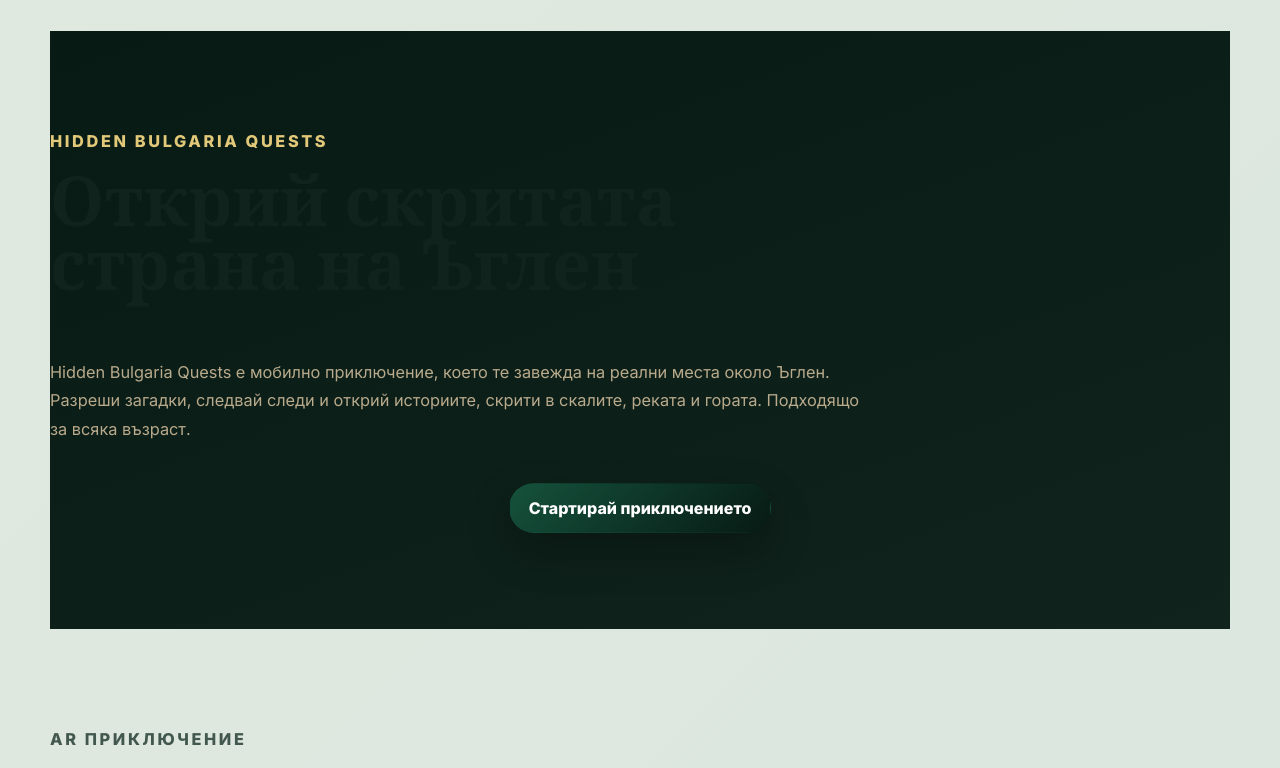
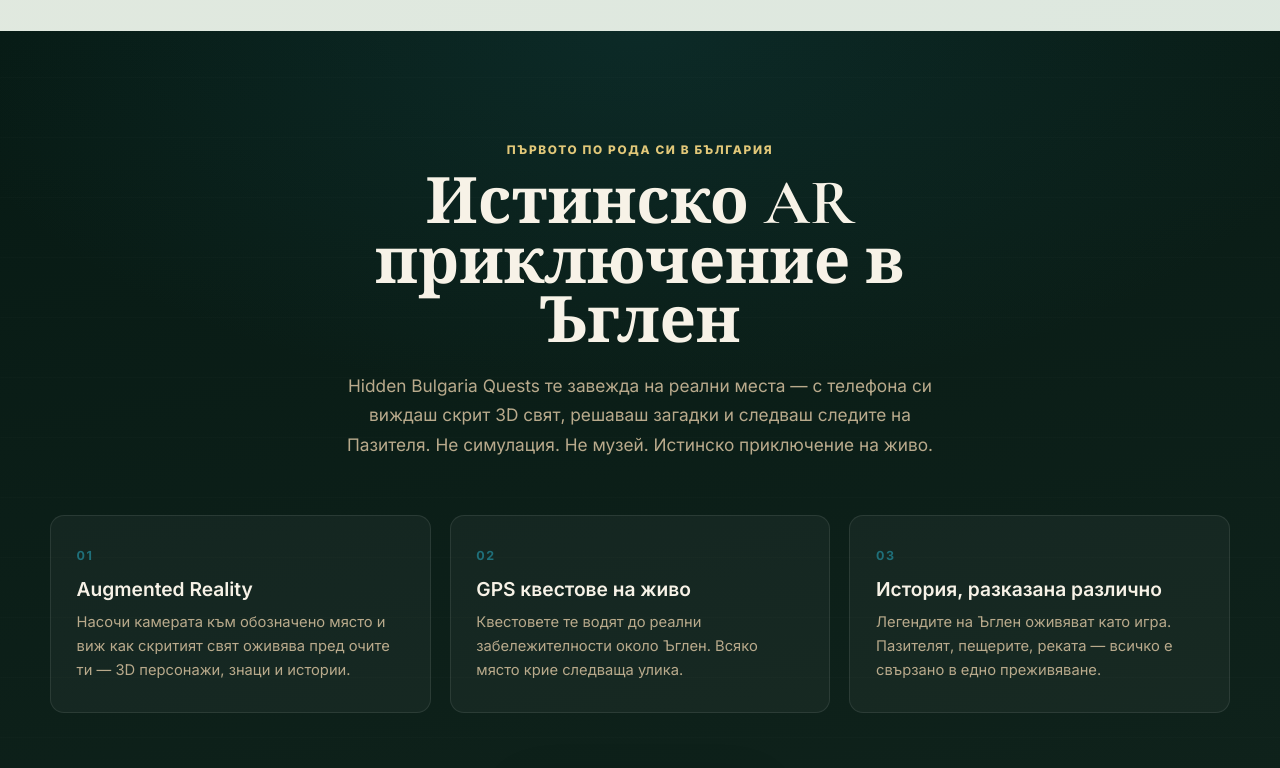
Before and after one commit to DevOpsio-sv/aglen, a React (Vite) app: page / in a window 1280 px wide. Shown: the part 8360-9128 px from the top of the page. Built offline with nearby package versions, Linux system fonts and the light colour scheme.

Commit message:
feat: update layout

```diff
--- a/src/App.tsx
+++ b/src/App.tsx
@@ -254,16 +254,27 @@
         </div>
       </section>
 
-      <section id="quests" className="quests section-shell">
-        <div className="section-heading reveal">
+      <section id="quests" className="quests">
+        <div className="section-shell">
+          <div className="quests-header reveal">
             <p className="eyebrow">{copy.quests.eyebrow}</p>
             <h2>{copy.quests.title}</h2>
-          <p>{copy.quests.text}</p>
+            <p className="quests-lede">{copy.quests.text}</p>
+          </div>
+          <div className="quests-features">
+            {copy.quests.features.map((f, i) => (
+              <article className="quest-feature reveal" key={i}>
+                <span className="quest-feature-num" aria-hidden="true">{String(i + 1).padStart(2, "0")}</span>
+                <h3>{f.title}</h3>
+                <p>{f.text}</p>
+              </article>
+            ))}
           </div>
           <div className="quests-cta reveal">
-          <a className="button primary" href="#app">
+            <a className="button primary quests-btn" href="#app">
               {copy.quests.cta}
             </a>
+          </div>
         </div>
       </section>
 
--- a/src/locales/bg.ts
+++ b/src/locales/bg.ts
@@ -45,10 +45,15 @@
     text: "Ъглен предлага тихи варианти за нощувка сред природата. За конкретна наличност и резервации — свържи се с нас.",
   },
   quests: {
-    eyebrow: "Hidden Bulgaria Quests",
-    title: "Открий скритата страна на Ъглен",
-    text: "Hidden Bulgaria Quests е мобилно приключение, което те завежда на реални места около Ъглен. Разреши загадки, следвай следи и открий историите, скрити в скалите, реката и гората. Подходящо за всяка възраст.",
-    cta: "Стартирай приключението",
+    eyebrow: "Първото по рода си в България",
+    title: "Истинско AR приключение в Ъглен",
+    text: "Hidden Bulgaria Quests те завежда на реални места — с телефона си виждаш скрит 3D свят, решаваш загадки и следваш следите на Пазителя. Не симулация. Не музей. Истинско приключение на живо.",
+    cta: "Изтегли и започни",
+    features: [
+      { title: "Augmented Reality", text: "Насочи камерата към обозначено място и виж как скритият свят оживява пред очите ти — 3D персонажи, знаци и истории." },
+      { title: "GPS квестове на живо", text: "Квестовете те водят до реални забележителности около Ъглен. Всяко място крие следваща улика." },
+      { title: "История, разказана различно", text: "Легендите на Ъглен оживяват като игра. Пазителят, пещерите, реката — всичко е свързано в едно преживяване." },
+    ],
   },
   ar: {
     eyebrow: "AR приключение",
--- a/src/locales/de.ts
+++ b/src/locales/de.ts
@@ -13,7 +13,7 @@
   experiences: { eyebrow: "Wähle dein Aglen-Wochenende", title: "Geführte Momente statt Checkliste", text: "Die Ausflüge sind klare Erlebnisse: kurz genug für ein Wochenende, persönlich genug, um lokal zu wirken.", cta: "Route anfragen" },
   gallery: { eyebrow: "Immersive Galerie", title: "Ein Ort aus Flusslicht und Stein", aria: "Aglen-Galerie" },
   stay: { eyebrow: "Übernachten in Aglen", title: "Nahe am Fluss ruhen", text: "Aglen bietet ruhige Unterkunftsmöglichkeiten inmitten der Natur. Für Verfügbarkeit und Buchungen kontaktiere uns." },
-  quests: { eyebrow: "Hidden Bulgaria Quests", title: "Entdecke die verborgene Seite von Aglen", text: "Hidden Bulgaria Quests ist ein mobiles Abenteuer, das dich zu echten Orten rund um Aglen führt. Löse Rätsel, folge Hinweisen und enthülle Geschichten in den Felsen, am Fluss und im Wald. Für alle Altersgruppen geeignet.", cta: "Abenteuer starten" },
+  quests: { eyebrow: "Einzigartig in Bulgarien", title: "Ein echtes AR-Abenteuer in Aglen", text: "Hidden Bulgaria Quests führt dich zu echten Orten — durch deine Kamera siehst du eine verborgene 3D-Welt, löst Rätsel und folgst den Spuren des Wächters. Kein Museum. Ein echtes Erlebnis.", cta: "Herunterladen und starten", features: [] },
   ar: { eyebrow: "AR-Abenteuer", title: "Sieh die Welt des Wächters", text: "Mit der Kamera deines Handys bringst du die verborgene Welt von Aglen zum Leben. Die AR-Ebene enthüllt Geschichten und Figuren direkt an den Orten, wo sie geschehen sind.", steps: ["Lade Hidden Bulgaria Quests aus Google Play herunter", "Gehe zu einem markierten AR-Ort in Aglen", "Richte die Kamera und sieh die verborgene Welt"], cta: "Herunterladen und starten" },
   app: { eyebrow: "App herunterladen", title: "Hidden Bulgaria Quests", text: "Eine kostenlose mobile App für Android. Finde die Quests rund um Aglen und brich zu einem echten Abenteuer auf.", badge: "Bei Google Play herunterladen", note: "Verfügbar für Android. iOS-Version demnächst." },
   contact: { eyebrow: "Besuch planen", title: "Verbringe ein Wochenende dort, wo der Vit seine Geheimnisse bewahrt.", text: "Frage nach Routen, geführten Spaziergängen, Fotopunkten, lokalen Geschichten und praktischen Besucherinfos.", notesTitle: "Hinweise für Besucher", noteOne: "Ideal für Naturspaziergänge, Fotografie, Flussblicke, Höhlen und lokale Erinnerung.", noteTwo: "Bring bequeme Schuhe, Wasser, Sonnenschutz und Respekt für lokale Orte mit.", cta: "Anfrage senden" },
--- a/src/locales/en.ts
+++ b/src/locales/en.ts
@@ -18,10 +18,15 @@
     text: "Aglen offers quiet accommodation options surrounded by nature. For availability and bookings, get in touch.",
   },
   quests: {
-    eyebrow: "Hidden Bulgaria Quests",
-    title: "Discover the hidden side of Aglen",
-    text: "Hidden Bulgaria Quests is a mobile adventure that takes you to real places around Aglen. Solve puzzles, follow clues, and uncover the stories hidden in the cliffs, the river, and the forest. Suitable for all ages.",
-    cta: "Start the adventure",
+    eyebrow: "First of its kind in Bulgaria",
+    title: "A real AR adventure in Aglen",
+    text: "Hidden Bulgaria Quests takes you to real locations — through your phone's camera you see a hidden 3D world, solve puzzles, and follow the Guardian's trail. Not a simulation. Not a museum. A live adventure.",
+    cta: "Download and start",
+    features: [
+      { title: "Augmented Reality", text: "Point your camera at a marked location and watch the hidden world come alive — 3D characters, signs, and stories layered over reality." },
+      { title: "Live GPS Quests", text: "Each quest guides you to real landmarks around Aglen. Every location holds the next clue." },
+      { title: "History, told differently", text: "Aglen's legends become a game. The Guardian, the caves, the river — all connected in one living experience." },
+    ],
   },
   ar: {
     eyebrow: "AR Adventure",
--- a/src/locales/es.ts
+++ b/src/locales/es.ts
@@ -13,7 +13,7 @@
   experiences: { eyebrow: "Elige tu fin de semana en Aglen", title: "Momentos guiados, no listas turísticas", text: "Experiencias claras para visitantes: cortas para un fin de semana, personales y memorables.", cta: "Solicitar ruta" },
   gallery: { eyebrow: "Galería inmersiva", title: "Un lugar contado con luz de río y piedra", aria: "Galería de Aglen" },
   stay: { eyebrow: "Alojamiento en Aglen", title: "Descansa cerca del río", text: "Aglen ofrece opciones de alojamiento tranquilas rodeadas de naturaleza. Para disponibilidad y reservas, contáctanos." },
-  quests: { eyebrow: "Hidden Bulgaria Quests", title: "Descubre el lado oculto de Aglen", text: "Hidden Bulgaria Quests es una aventura móvil que te lleva a lugares reales alrededor de Aglen. Resuelve enigmas, sigue pistas y desvela las historias ocultas en los acantilados, el río y el bosque. Apto para todas las edades.", cta: "Iniciar la aventura" },
+  quests: { eyebrow: "El primero en Bulgaria", title: "Una aventura AR real en Aglen", text: "Hidden Bulgaria Quests te lleva a lugares reales — a través de la cámara ves un mundo 3D oculto, resuelves enigmas y sigues el rastro del Guardián. No es una simulación. Es una aventura en vivo.", cta: "Descargar y empezar", features: [] },
   ar: { eyebrow: "Aventura AR", title: "Ve el mundo del Guardián", text: "Con la cámara de tu teléfono, da vida al mundo oculto de Aglen. La capa AR revela historias y personajes invisibles a simple vista, justo en los lugares donde ocurrieron.", steps: ["Descarga Hidden Bulgaria Quests de Google Play", "Ve a un lugar AR marcado en Aglen", "Apunta la cámara y ve el mundo oculto"], cta: "Descargar y empezar" },
   app: { eyebrow: "Descargar la app", title: "Hidden Bulgaria Quests", text: "Una app móvil gratuita para Android. Encuentra los quests alrededor de Aglen y emprende una aventura real.", badge: "Disponible en Google Play", note: "Disponible para Android. Versión iOS próximamente." },
   contact: { eyebrow: "Planear visita", title: "Pasa un fin de semana donde el Vit guarda sus secretos.", text: "Pregunta por rutas, paseos guiados, lugares para fotos, historias locales e información práctica.", notesTitle: "Notas para visitantes", noteOne: "Ideal para paseos en la naturaleza, fotografía, vistas al río, cuevas y memoria local.", noteTwo: "Trae calzado cómodo, agua, protección solar y respeto por los espacios locales.", cta: "Enviar consulta" },
--- a/src/locales/ja.ts
+++ b/src/locales/ja.ts
@@ -13,7 +13,7 @@
   experiences: { eyebrow: "アグレンの週末を選ぶ", title: "観光リストではなく、案内される時間", text: "週末に合う短さと、土地らしさを感じる個人的な体験です。", cta: "ルートを問い合わせる" },
   gallery: { eyebrow: "没入型ギャラリー", title: "川の光と石で語られる場所", aria: "アグレンのギャラリー" },
   stay: { eyebrow: "アグレンに泊まる", title: "川のそばで休む", text: "アグレンでは自然に囲まれた静かな宿泊施設をご利用いただけます。空き状況やご予約はお問い合わせください。" },
-  quests: { eyebrow: "Hidden Bulgaria Quests", title: "アグレンの隠れた側面を発見", text: "Hidden Bulgaria Questsはアグレン周辺の実際の場所へ連れて行くモバイルアドベンチャーです。謎を解き、手がかりをたどり、崖・川・森に隠された物語を明かしましょう。全年齢対象。", cta: "冒険を始める" },
+  quests: { eyebrow: "ブルガリア初の体験", title: "アグレンでのリアルARアドベンチャー", text: "Hidden Bulgaria Questsはリアルな場所へ案内します。カメラを通して隠れた3D世界を見て、謎を解き、守護者の痕跡をたどります。シミュレーションではなく、本物の体験です。", cta: "ダウンロードして始める", features: [] },
   ar: { eyebrow: "ARアドベンチャー", title: "守護者の世界を見る", text: "スマートフォンのカメラでアグレンの隠れた世界を生き生きとさせましょう。ARレイヤーが物語やキャラクターを、それが起きた場所で直接明かします。", steps: ["Google PlayからHidden Bulgaria Questsをダウンロード", "アグレンのARマーク地点へ移動", "カメラを向けて隠れた世界を見る"], cta: "ダウンロードして始める" },
   app: { eyebrow: "アプリをダウンロード", title: "Hidden Bulgaria Quests", text: "Android向け無料モバイルアプリ。アグレン周辺のクエストを見つけて本物の冒険へ出発しましょう。", badge: "Google Playで入手", note: "Android対応。iOS版は近日公開予定。" },
   contact: { eyebrow: "訪問を計画", title: "ヴィト川が秘密を守る場所で週末を。", text: "ルート、ガイド付き散策、写真スポット、地元の話、実用的な訪問情報を問い合わせてください。", notesTitle: "訪問メモ", noteOne: "自然散策、写真、川の景色、洞窟、地元の記憶に向いています。", noteTwo: "歩きやすい靴、水、日よけ、地域への敬意を持ってお越しください。", cta: "問い合わせる" },
--- a/src/locales/ru.ts
+++ b/src/locales/ru.ts
@@ -13,7 +13,7 @@
   experiences: { eyebrow: "Выберите выходные в Аглене", title: "Маршруты с проводником, а не список достопримечательностей", text: "Экскурсии оформлены как понятные впечатления: достаточно короткие для выходных и достаточно личные, чтобы почувствовать местный характер.", cta: "Запросить маршрут" },
   gallery: { eyebrow: "Иммерсивная галерея", title: "Место, рассказанное светом реки и камнем", aria: "Галерея Аглена" },
   stay: { eyebrow: "Ночлег в Аглене", title: "Отдых у реки", text: "Аглен предлагает тихие варианты ночлега среди природы. Для бронирования — свяжитесь с нами." },
-  quests: { eyebrow: "Hidden Bulgaria Quests", title: "Откройте скрытую сторону Аглена", text: "Hidden Bulgaria Quests — мобильное приключение, которое ведёт вас к реальным местам вокруг Аглена. Решайте загадки, следуйте подсказкам и раскрывайте истории в скалах, реке и лесу. Подходит для всех возрастов.", cta: "Начать приключение" },
+  quests: { eyebrow: "Первое в своём роде в Болгарии", title: "Настоящее AR-приключение в Аглене", text: "Hidden Bulgaria Quests ведёт вас к реальным местам — через камеру телефона вы видите скрытый 3D-мир, решаете загадки и следуете по следам Хранителя. Не симуляция. Живое приключение.", cta: "Скачать и начать", features: [] },
   ar: { eyebrow: "AR-приключение", title: "Увидьте мир Хранителя", text: "С камерой телефона оживите скрытый мир Аглена. AR-слой открывает истории и персонажей прямо в тех местах, где они происходили.", steps: ["Скачайте Hidden Bulgaria Quests из Google Play", "Идите на обозначенное AR-место в Аглене", "Направьте камеру и увидьте скрытый мир"], cta: "Скачать и начать" },
   app: { eyebrow: "Скачать приложение", title: "Hidden Bulgaria Quests", text: "Бесплатное мобильное приложение для Android. Найдите квесты вокруг Аглена и отправьтесь в настоящее приключение.", badge: "Скачать в Google Play", note: "Доступно для Android. Версия для iOS — скоро." },
   contact: { eyebrow: "Планировать визит", title: "Проведите выходные там, где Вит хранит свои тайны.", text: "Спросите о маршрутах, прогулках с проводником, местах для фото, местных историях и практической информации.", notesTitle: "Заметки для посетителей", noteOne: "Подходит для прогулок на природе, фотографии, речных видов, пещер и местной памяти.", noteTwo: "Возьмите удобную обувь, воду, защиту от солнца и уважение к местным пространствам.", cta: "Отправить запрос" },
--- a/src/locales/types.ts
+++ b/src/locales/types.ts
@@ -118,6 +118,7 @@
     title: string;
     text: string;
     cta: string;
+    features: Array<{ title: string; text: string }>;
   };
   ar: {
     eyebrow: string;
--- a/src/styles.css
+++ b/src/styles.css
@@ -799,22 +799,108 @@
 /* ── Hidden Bulgaria Quests ───────────────── */
 
 .quests {
-  padding: 6rem 0;
-  background: linear-gradient(160deg, var(--forest-deep) 0%, var(--ink) 100%);
+  padding: 7rem 0 6rem;
+  background:
+    radial-gradient(ellipse 80% 60% at 50% 0%, rgba(31, 111, 122, 0.18) 0%, transparent 70%),
+    linear-gradient(170deg, var(--forest-deep) 0%, var(--ink) 100%);
   color: var(--mist);
+  position: relative;
+  overflow: hidden;
 }
 
-.quests .eyebrow {
-  color: var(--gold-soft);
+.quests::before {
+  content: "";
+  position: absolute;
+  inset: 0;
+  background-image: repeating-linear-gradient(
+    0deg,
+    transparent,
+    transparent 59px,
+    rgba(255, 255, 255, 0.025) 60px
+  );
+  pointer-events: none;
 }
 
-.quests .section-heading p:last-child {
+.quests-header {
+  text-align: center;
+  max-width: 720px;
+  margin: 0 auto 3.5rem;
+}
+
+.quests-header .eyebrow {
+  color: var(--gold-soft);
+  letter-spacing: 0.14em;
+}
+
+.quests-header h2 {
+  font-size: clamp(2.4rem, 5.5vw, 4rem);
+  color: var(--mist);
+  margin: 0.5rem 0 1.2rem;
+}
+
+.quests-lede {
   color: var(--stone);
+  font-size: 1.08rem;
+  line-height: 1.7;
+  max-width: 600px;
+  margin: 0 auto;
+}
+
+.quests-features {
+  display: grid;
+  grid-template-columns: repeat(3, 1fr);
+  gap: 1.2rem;
+  margin-bottom: 3.5rem;
+}
+
+.quest-feature {
+  position: relative;
+  background: rgba(255, 255, 255, 0.04);
+  border: 1px solid rgba(255, 255, 255, 0.09);
+  border-radius: 14px;
+  padding: 2rem 1.6rem 1.8rem;
+  transition: border-color 280ms ease, background 280ms ease;
+}
+
+.quest-feature:hover {
+  background: rgba(31, 111, 122, 0.12);
+  border-color: rgba(31, 111, 122, 0.45);
+}
+
+.quest-feature-num {
+  display: block;
+  font-family: var(--sans);
+  font-size: 0.78rem;
+  font-weight: 700;
+  letter-spacing: 0.12em;
+  color: var(--river);
+  margin-bottom: 1rem;
+}
+
+.quest-feature h3 {
+  font-family: var(--serif);
+  font-size: 1.2rem;
+  font-weight: 600;
+  color: var(--mist);
+  margin: 0 0 0.6rem;
+}
+
+.quest-feature p {
+  font-size: 0.92rem;
+  line-height: 1.65;
+  color: var(--stone);
+  margin: 0;
 }
 
 .quests-cta {
-  margin-top: 2.5rem;
   text-align: center;
+}
+
+.quests-btn {
+  font-size: 1.05rem;
+  padding: 0.95rem 2.4rem;
+  border-radius: 50px;
+  letter-spacing: 0.02em;
 }
 
 /* ── AR Section ───────────────────────────── */
@@ -979,7 +1065,8 @@
   .place-grid,
   .experience-grid,
   .mystery-grid,
-  .map-layout {
+  .map-layout,
+  .quests-features {
     grid-template-columns: 1fr;
   }
 
```
Also changed, not shown: src/locales/index.ts (+9 -8 lines). Lines whose indentation alone changed are shown as unchanged.
